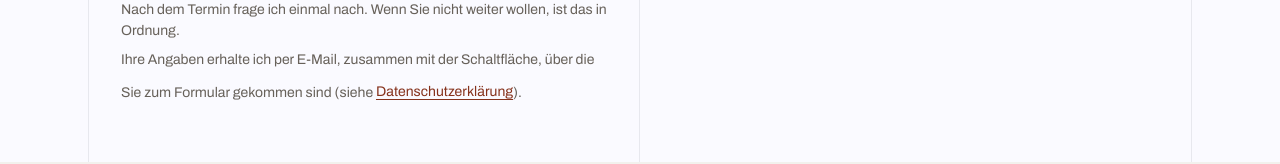
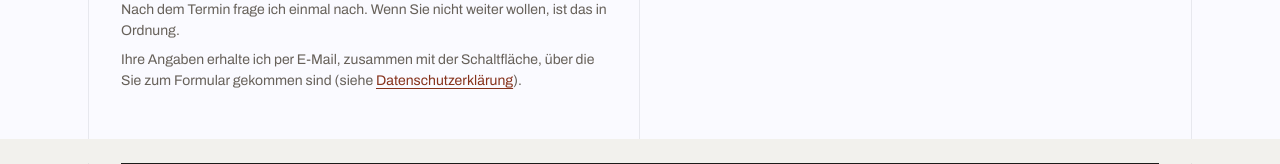
Before and after one commit to doemefu/furchert-ch, a Next.js app: page /de/contact in a window 1280 px wide. Shown: the part 1380-1544 px from the top of the page. Built offline with nearby package versions, Linux system fonts and the light colour scheme; no server answers.

Commit message:
Keep the privacy link inline in the running text

```diff
--- a/src/app/[locale]/contact/ContactForm.tsx
+++ b/src/app/[locale]/contact/ContactForm.tsx
@@ -352,7 +352,7 @@ export function ContactForm() {
         <p style={helpStyle}>
           {t.rich('privacyNote', {
             link: (chunks) => (
-              <Link href="/privacy" className="text-link text-link-block">
+              <Link href="/privacy" className="text-link">
                 {chunks}
               </Link>
             ),
```
